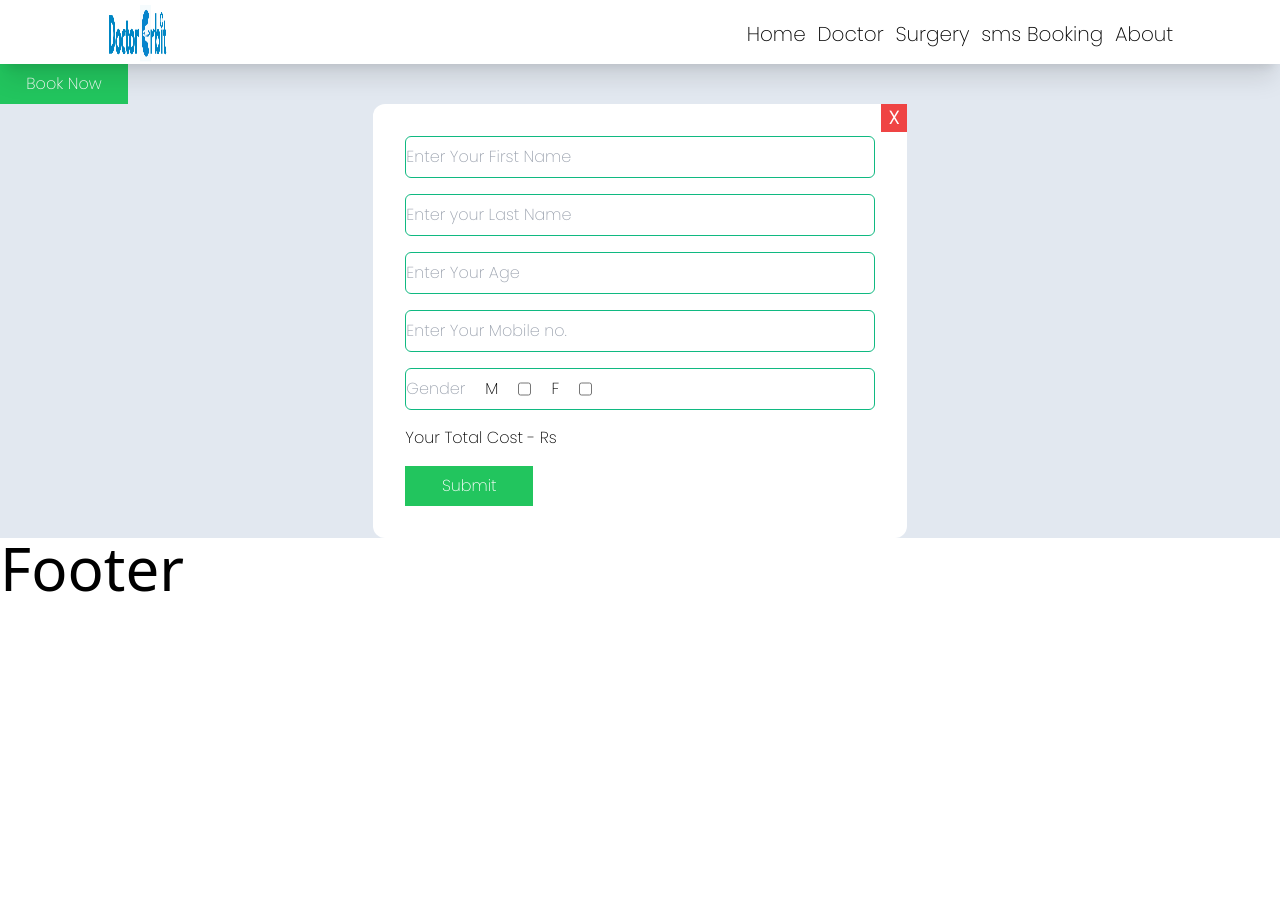
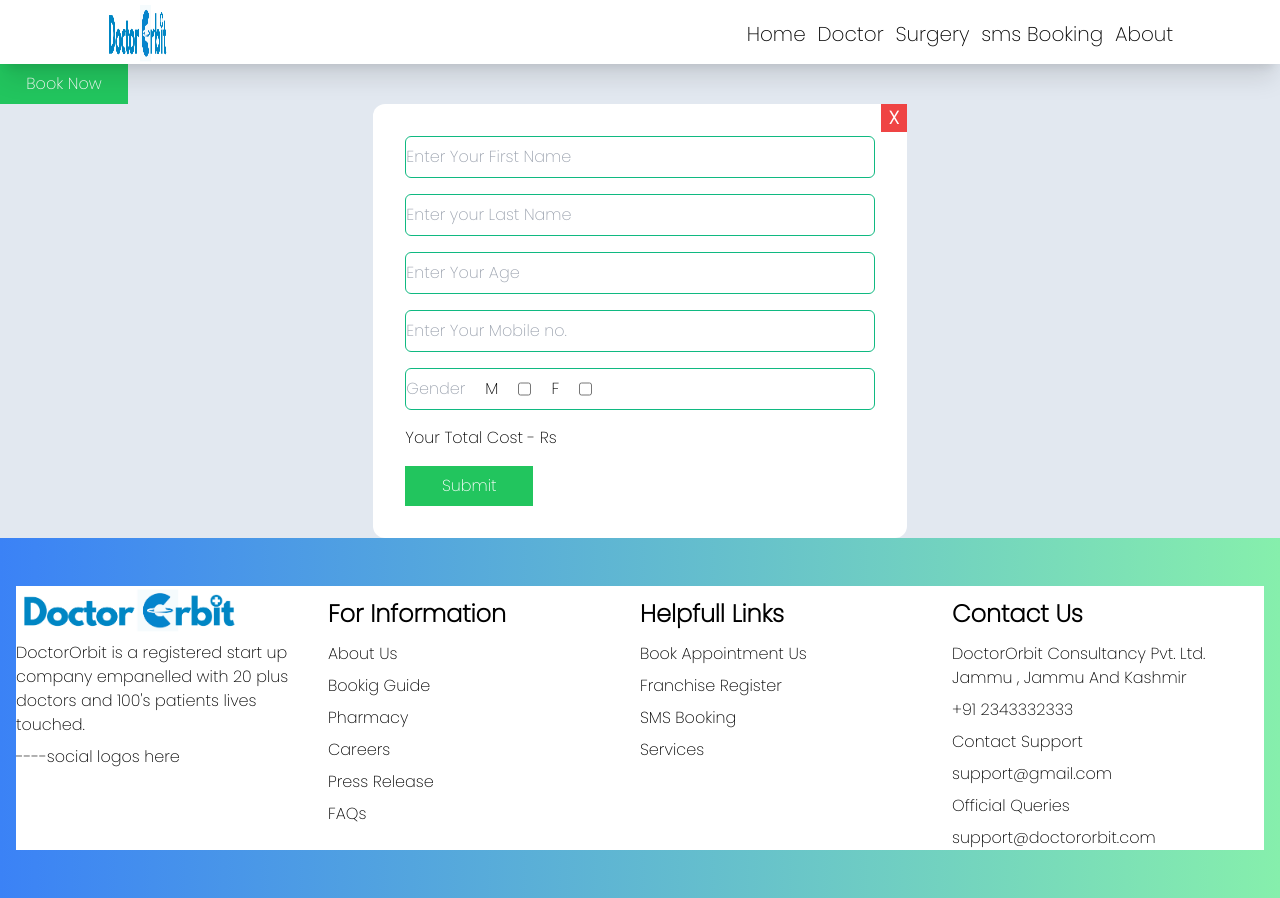
Before and after one commit to parmod15/DoctorOrbitFrontend, a React (Vite) app: page /doctor/1 in a window 1280 px wide. Before the commit the page ends 800 px from the top, so only its background shows below. Built offline with nearby package versions, Linux system fonts and the light colour scheme; no server answers.

Commit message:
booking request working fine and completed footer component

```diff
--- a/src/components/DoctorDetail.js
+++ b/src/components/DoctorDetail.js
@@ -12,15 +12,14 @@ const DoctorDetail = () => {
   const [age, setAge] = useState(null);
   const [mobileNo, setMobileNo] = useState(null);
 
-  console.log(firstName);
-
-  async function getBooking(firstName, age, mobileNo) {
-    const data = await fetch("url", {
+  async function getBooking(firstName, age, mobileNo, id) {
+    const data = await fetch("http://localhost:3002/api/v1/create-booking", {
       method: "POST",
       body: JSON.stringify({
         patientName: firstName,
         patientAge: age,
         patientMobile: mobileNo,
+        doctorId: id,
       }),
       headers: {
         "content-type": "application/json; charset=UTF-8",
@@ -73,17 +72,20 @@ const DoctorDetail = () => {
             type="text"
             placeholder="Enter Your First Name"
           ></input>
+
           <input
             className="py-2 border border-emerald-500 rounded-md"
             type="text"
             placeholder="Enter your Last Name"
           ></input>
+
           <input
             onChange={(e) => setAge(e.target.value)}
             className="py-2 border border-emerald-500 rounded-md"
             type="text"
             placeholder="Enter Your Age"
           ></input>
+
           <input
             onChange={(e) => setMobileNo(e.target.value)}
             className="  py-2 border border-emerald-500 rounded-md"
@@ -101,14 +103,21 @@ const DoctorDetail = () => {
           </div>
 
           <div>Your Total Cost - {doctor.fees}Rs</div>
+
+          {/* SUBMIT BUTTON */}
           <button
-            onClick={() => getBooking(firstName, age, mobileNo)}
+            onClick={(e) => {
+              e.preventDefault();
+              getBooking(firstName, age, mobileNo, id);
+            }}
             className="bg-green-500 w-32 py-2 text-white"
           >
             Submit
           </button>
         </form>
       </div>
+
+      {/*  */}
     </div>
   );
 };
--- a/src/components/Footer.js
+++ b/src/components/Footer.js
@@ -1,6 +1,51 @@
 import titleLogo from "../assets/images/title-logo.png";
 
 const Footer = () => {
-  return <div className="text-6xl">Footer</div>;
+  return (
+    <div className="  bg-gradient-to-r from-blue-500 to-green-300 py-12 w-full font-poppins px-4 flex justify-between ">
+      <div className="bg-white w-3/12">
+        <img className="w-56" src={titleLogo}></img>
+        <p className="py-2">
+          DoctorOrbit is a registered start up company empanelled with 20 plus
+          doctors and 100's patients lives touched.
+        </p>
+        <div>----social logos here</div>
+      </div>
+
+      <div className="bg-white w-3/12">
+        <h1 className="py-3 text-2xl font-bold">For Information</h1>
+        <div className="flex flex-col gap-2">
+          <p>About Us</p>
+          <p>Bookig Guide</p>
+          <p>Pharmacy</p>
+          <p>Careers</p>
+          <p>Press Release</p>
+          <p>FAQs</p>
+        </div>
+      </div>
+
+      <div className="bg-white w-3/12">
+        <h1 className="py-3 text-2xl font-bold">Helpfull Links</h1>
+        <div className="flex flex-col gap-2">
+          <p>Book Appointment Us</p>
+          <p>Franchise Register </p>
+          <p>SMS Booking</p>
+          <p>Services</p>
+        </div>
+      </div>
+
+      <div className="bg-white w-3/12">
+        <h1 className="py-3 text-2xl font-bold">Contact Us</h1>
+        <div className="flex flex-col gap-2">
+          <p>DoctorOrbit Consultancy Pvt. Ltd. Jammu , Jammu And Kashmir</p>
+          <p>+91 2343332333</p>
+          <p>Contact Support</p>
+          <p>support@gmail.com</p>
+          <p>Official Queries </p>
+          <p>support@doctororbit.com</p>
+        </div>
+      </div>
+    </div>
+  );
 };
 export default Footer;
```
